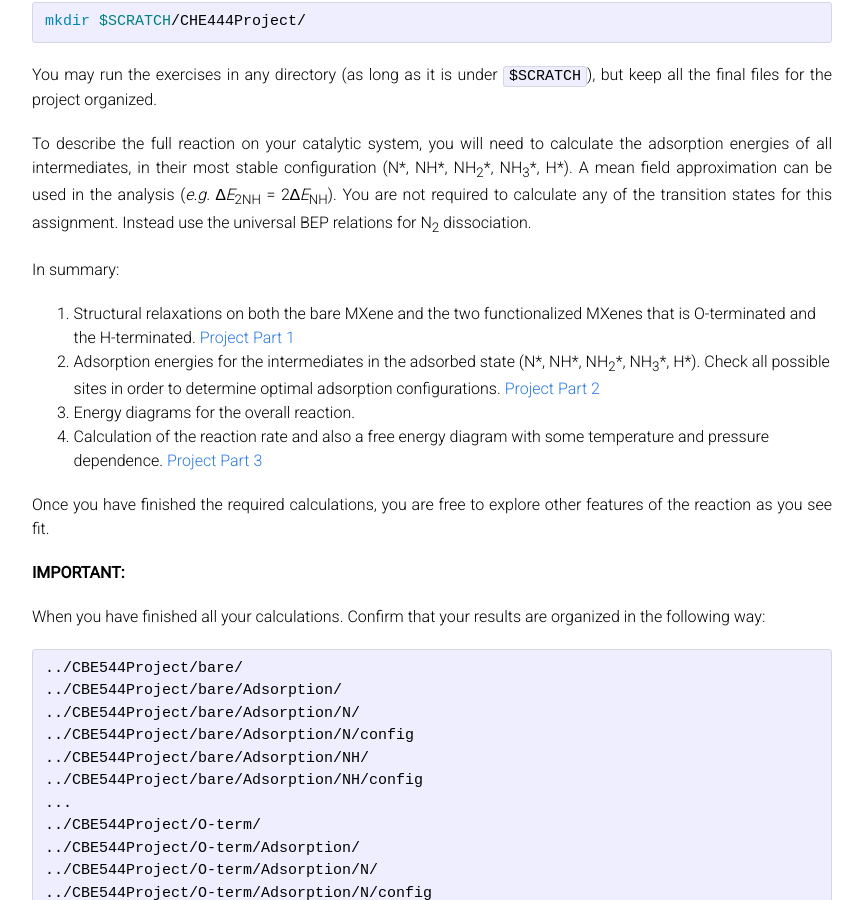
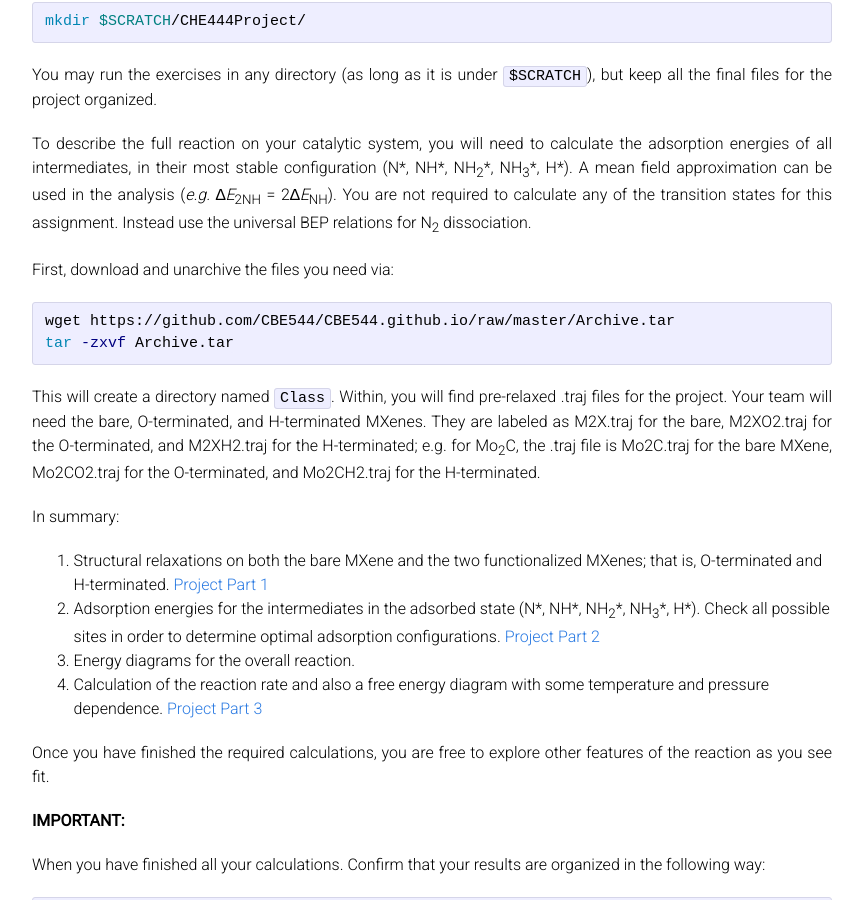
Before and after one commit to vojale/CBE544-2018.github.io, a Jekyll site: the page built from ProjectDescription.md, in a window 1280 px wide and 900 px high, scrolled down 2429 px. Shown: the whole window, without its empty margins (208-1071 px from the left). Built offline with Jekyll 4.4.1, drawn with Linux system fonts in a browser that asks for light colours; formulas are drawn with MathJax 3; our own code applies the rules of GitHub Pages for plain Markdown files.

Commit message:
Update ProjectDescription.md

````diff
--- a/ProjectDescription.md
+++ b/ProjectDescription.md
@@ -77,9 +77,18 @@ You may run the exercises in any directory (as long as it is under `$SCRATCH`),
 
 To describe the full reaction on your catalytic system, you will need to calculate the adsorption energies of all intermediates, in their most stable configuration (N\*, NH\*, NH<sub>2</sub>\*, NH<sub>3</sub>\*, H\*). A mean field approximation can be used in the analysis (*e.g.* ∆*E*<sub>2NH</sub> = 2∆*E*<sub>NH</sub>). You are not required to calculate any of the transition states for this assignment. Instead use the universal BEP relations for N<sub>2</sub> dissociation.
 
+First, download and unarchive the files you need via:
+
+```bash
+wget https://github.com/CBE544/CBE544.github.io/raw/master/Archive.tar
+tar -zxvf Archive.tar
+```
+
+This will create a directory named `Class`. Within, you will find pre-relaxed .traj files for the project. Your team will need the bare, O-terminated, and H-terminated MXenes. They are labeled as M2X.traj for the bare, M2XO2.traj for the O-terminated, and M2XH2.traj for the H-terminated; e.g. for Mo<sub>2</sub>C, the .traj file is Mo2C.traj for the bare MXene, Mo2CO2.traj for the O-terminated, and Mo2CH2.traj for the H-terminated.
+
 In summary:
 
-1. Structural relaxations on both the bare MXene and the two functionalized MXenes that is O-terminated and the H-terminated. [Project Part 1](../ASE/Getting_Started)
+1. Structural relaxations on both the bare MXene and the two functionalized MXenes; that is, O-terminated and H-terminated. [Project Part 1](../ASE/Getting_Started)
 2. Adsorption energies for the intermediates in the adsorbed state (N\*, NH\*, NH<sub>2</sub>\*, NH<sub>3</sub>\*, H\*). Check all possible sites in order to determine optimal adsorption configurations. [Project Part 2](../ASE/Adsorption)
 3. Energy diagrams for the overall reaction.
 4. Calculation of the reaction rate and also a free energy diagram with some temperature and pressure dependence. [Project Part 3](../ASE/Transition_States)
````
